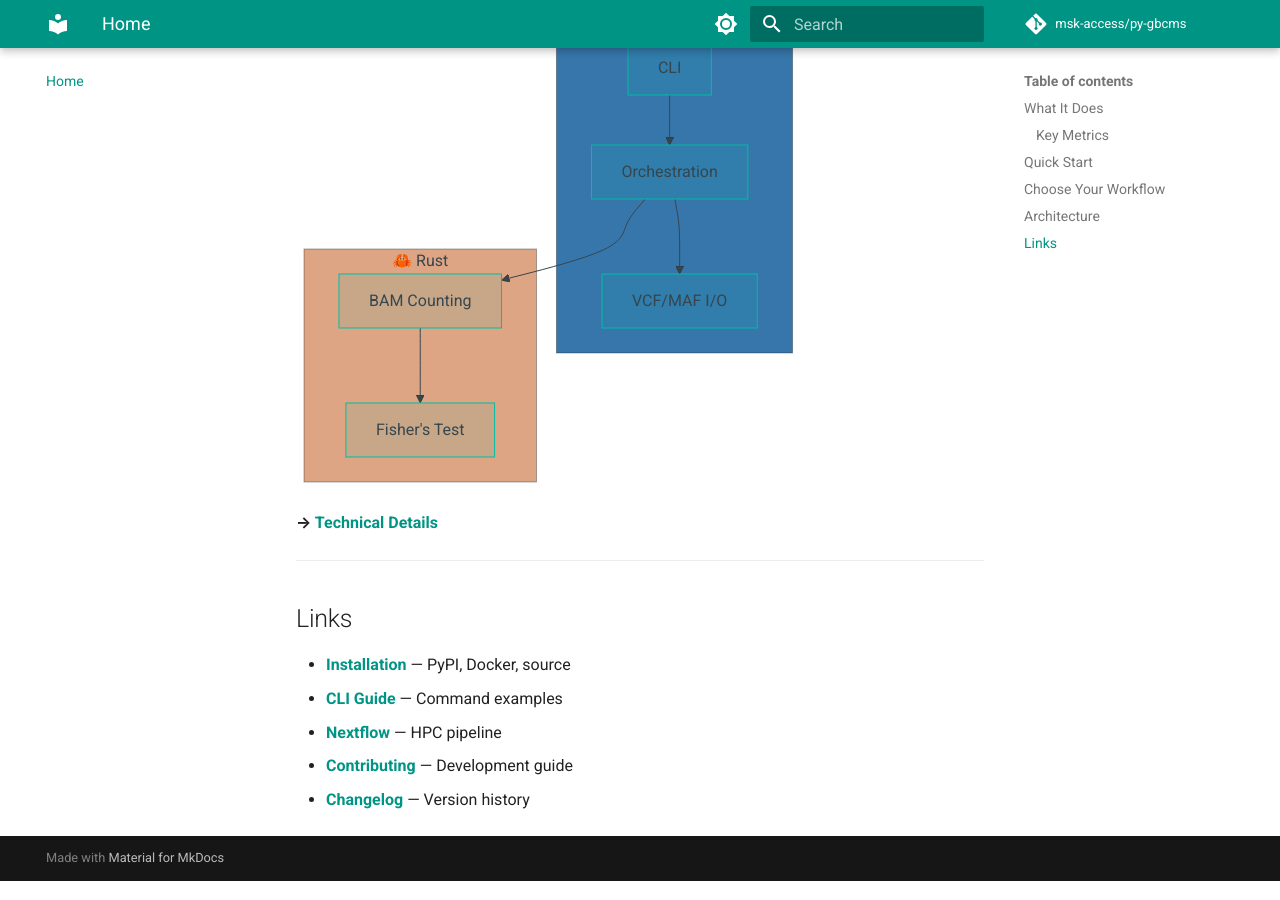
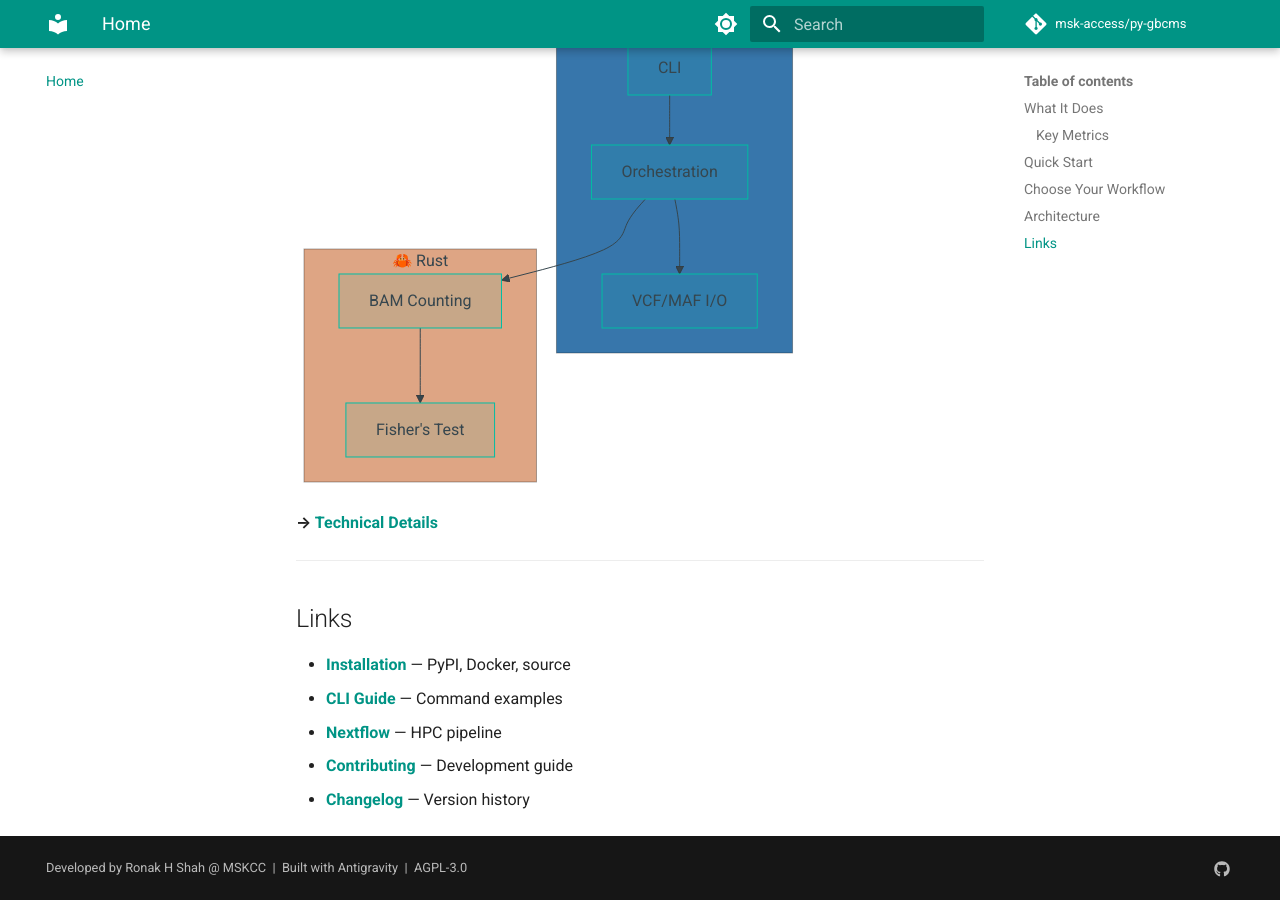
Before and after one commit to msk-access/py-gbcms, an MkDocs documentation site: the page built from docs/README.md, in a window 1280 px wide and 900 px high, scrolled down 2287 px. Built offline with MkDocs 1.6.1 and Material for MkDocs 9.7.7, drawn with Linux system fonts in a browser that asks for light colours; comment, search, counter and statistics services are not loaded.

Commit message:
fix: update LICENSE format and add docs footer
- Replaced LICENSE with official GNU AGPL-3.0 text
- pyproject.toml: license now references file for sdist
- mkdocs.yml: added footer with author credit and license link

```diff
--- a/mkdocs.yml
+++ b/mkdocs.yml
@@ -34,6 +34,17 @@
     - search.highlight
     - content.code.copy
     - content.tabs.link
+
+extra:
+  generator: false
+  social:
+    - icon: fontawesome/brands/github
+      link: https://github.com/msk-access/py-gbcms
+
+copyright: |
+  Developed by <a href="https://github.com/rhshah">Ronak H Shah</a> @ MSKCC
+  &nbsp;|&nbsp; Built with <a href="https://github.com/google-gemini">Antigravity</a>
+  &nbsp;|&nbsp; <a href="https://github.com/msk-access/py-gbcms/blob/main/LICENSE">AGPL-3.0</a>
 
 plugins:
   - search
--- a/pyproject.toml
+++ b/pyproject.toml
@@ -7,7 +7,7 @@
 ]
 readme = "README.md"
 requires-python = ">=3.10"
-license = {text = "AGPL-3.0"}
+license = {file = "LICENSE"}
 keywords = ["bioinformatics", "genomics", "bam", "vcf", "maf", "base-counts", "gbcms"]
 classifiers = [
     "Development Status :: 4 - Beta",
```
Also changed, not shown: 1 other file.
